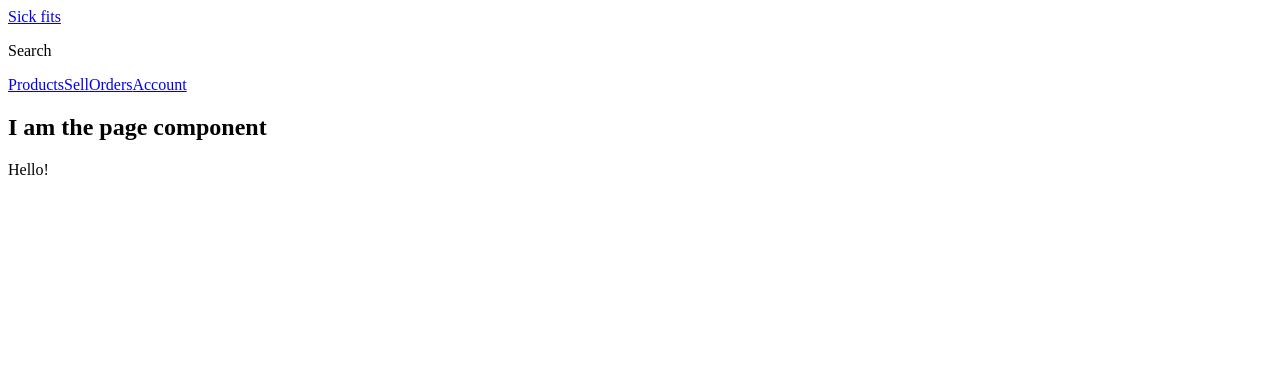
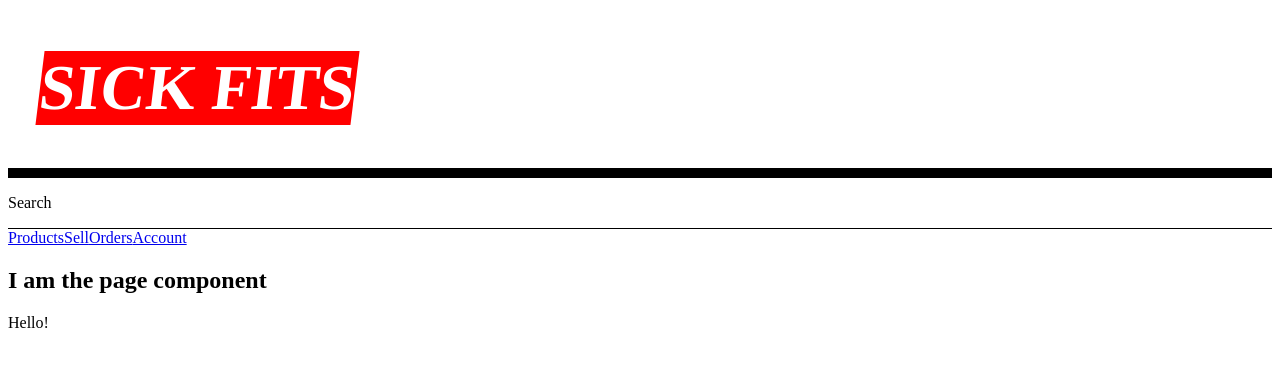
Before and after one commit to ThorondorManwe/sick-fits, a Next.js app in the folder frontend/: page / in a window 1280 px wide. Shown: the top 366 px of the page. Built offline with nearby package versions, Linux system fonts and the light colour scheme.

Commit message:
Lesson 6, An intro to styled components and CSS

```diff
--- a/frontend/components/Header.js
+++ b/frontend/components/Header.js
@@ -1,16 +1,50 @@
 import Link from 'next/link';
+import styled from 'styled-components';
 import Nav from './Nav';
+
+const Logo = styled.h1`
+  font-size: 4rem;
+  margin-left: 2rem;
+  position: relative;
+  z-index: 2;
+  background: red;
+  transform: skew(-7deg);
+  a {
+    color: white;
+    text-decoration: none;
+    text-transform: uppercase;
+    padding: 0.5rem i rem;
+  }
+`;
+
+const HeaderStyles = styled.header`
+  .bar {
+    border-bottom: 10px solid var(--black, black);
+    display: grid;
+    grid-template-columns: auto 1 fr;
+    justify-content: space-between;
+    align-items: center;
+  }
+
+  .sub-bar {
+    display: grid;
+    grid-template-columns: 1fr auto;
+    border-bottom: 1px solid var(--black, black);
+  }
+`;
 
 export default function Header() {
   return (
-    <header>
+    <HeaderStyles>
       <div className="bar">
-        <Link href="/">Sick fits</Link>
+        <Logo>
+          <Link href="/">Sick fits</Link>
+        </Logo>
       </div>
       <div className="sub-bar">
         <p>Search</p>
       </div>
       <Nav />
-    </header>
+    </HeaderStyles>
   );
 }
```
